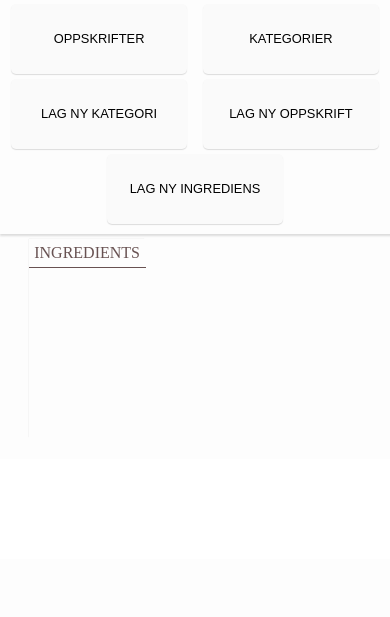
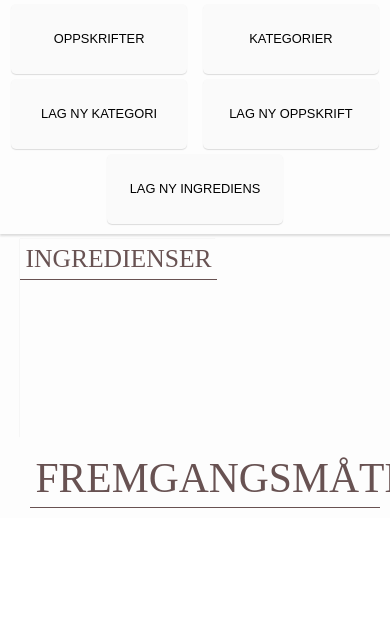
Before and after one commit to Espenbfo/Recipe-website, a Django app: template templates/core/recipe.html in a window 390 px wide; the page is wider, and only the part inside the window is pictured. Shown: the part 101-718 px from the top of that part. Run offline with Django 3.2, Linux system fonts and the light colour scheme; the template is opened without the code that fills it, so the values that code supplies are empty; the visitor is signed in with stand-in values (Sample User, id 1).

Commit message:
Update Recipe page, refine appearance and make more mobile friendly

```diff
--- a/static/css/recipe.css
+++ b/static/css/recipe.css
@@ -10,6 +10,20 @@
     ;
     width: 100%;
     height: 100%;
+}
+
+@media (max-width: 1000px) {
+    .ingredient-title {
+        font-size:1.6em!important;
+    }
+
+    #ingredient-list {
+        font-size:1.1em!important;
+    }
+
+    .description {
+        font-size: 2em; !important;
+    }
 }
 
 #main .title {
@@ -45,6 +59,15 @@
     padding: 10px;
 }
 
+.description-title {
+    color: #685252;
+    border-bottom: 1px solid #685252;
+    padding: 5px;
+    width: 100%;
+    text-transform: uppercase;
+    font-size: 1.3em;
+}
+
 #ingredient-list {
     display: flex;
     flex-direction: column;
--- a/templates/core/recipe.html
+++ b/templates/core/recipe.html
@@ -9,12 +9,13 @@
         {{ recipe.recipe_name }}
     </div>
     <div class="description">
+        <div class="description-title">Fremgangsmåte</div>
         {{ recipe.recipe_description }}
     </div>
     <div class="image"><img src="{{ recipe.image.url }}"></div>
     <div class="ingredients">
         <div class="ingredient-title">
-            Ingredients
+            Ingredienser
         </div>
         <div id="ingredient-list">
             {% for ingredient, name in ingredients %}
```
